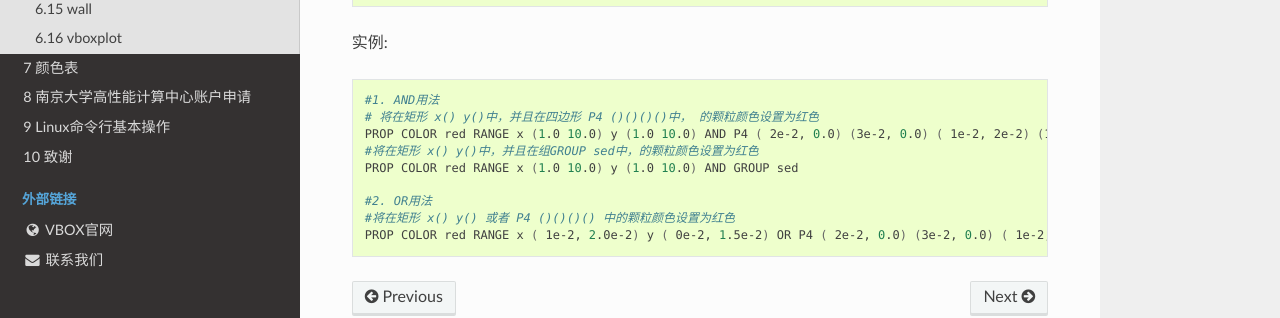
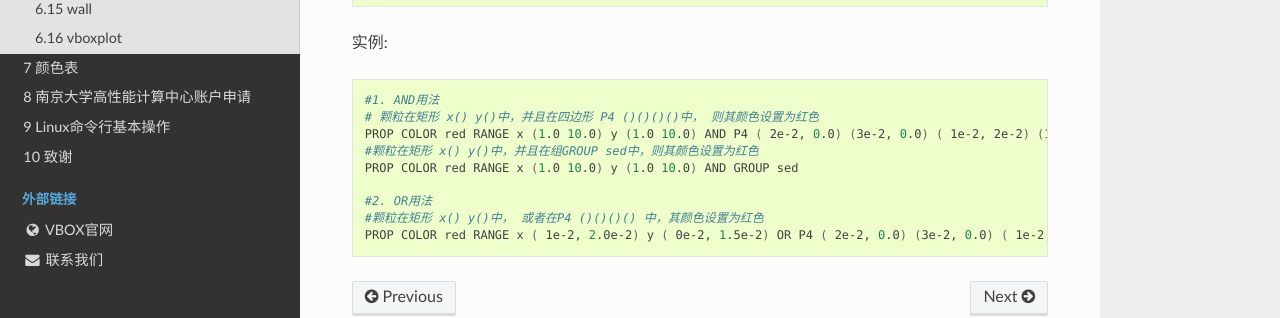
Before and after one commit to geovbox/zdem_doc, a Sphinx documentation site: the page built from source/cmd/range.rst, in a window 1280 px wide and 1208 px high. Shown: the part 763-1081 px from the top of the window. Built offline with Sphinx 7.4.7 and the Read the Docs theme 2.0.0, drawn with Linux system fonts in a browser that asks for light colours.

Commit message:
增加RANGE中AND/OR使用说明2

```diff
--- a/source/cmd/range.rst
+++ b/source/cmd/range.rst
@@ -31,11 +31,11 @@ range
 实例::
 
     #1. AND用法
-    # 将在矩形 x() y()中，并且在四边形 P4 ()()()()中， 的颗粒颜色设置为红色
+    # 颗粒在矩形 x() y()中，并且在四边形 P4 ()()()()中， 则其颜色设置为红色
     PROP COLOR red RANGE x (1.0 10.0) y (1.0 10.0) AND P4 ( 2e-2, 0.0) (3e-2, 0.0) ( 1e-2, 2e-2) (1e-2, 1e-2)
-    #将在矩形 x() y()中，并且在组GROUP sed中，的颗粒颜色设置为红色
+    #颗粒在矩形 x() y()中，并且在组GROUP sed中，则其颜色设置为红色
     PROP COLOR red RANGE x (1.0 10.0) y (1.0 10.0) AND GROUP sed
 
     #2. OR用法
-    #将在矩形 x() y() 或者 P4 ()()()() 中的颗粒颜色设置为红色
+    #颗粒在矩形 x() y()中， 或者在P4 ()()()() 中，其颜色设置为红色
     PROP COLOR red RANGE x ( 1e-2, 2.0e-2) y ( 0e-2, 1.5e-2) OR P4 ( 2e-2, 0.0) (3e-2, 0.0) ( 1e-2, 2e-2) (1e-2, 1e-2)
```
